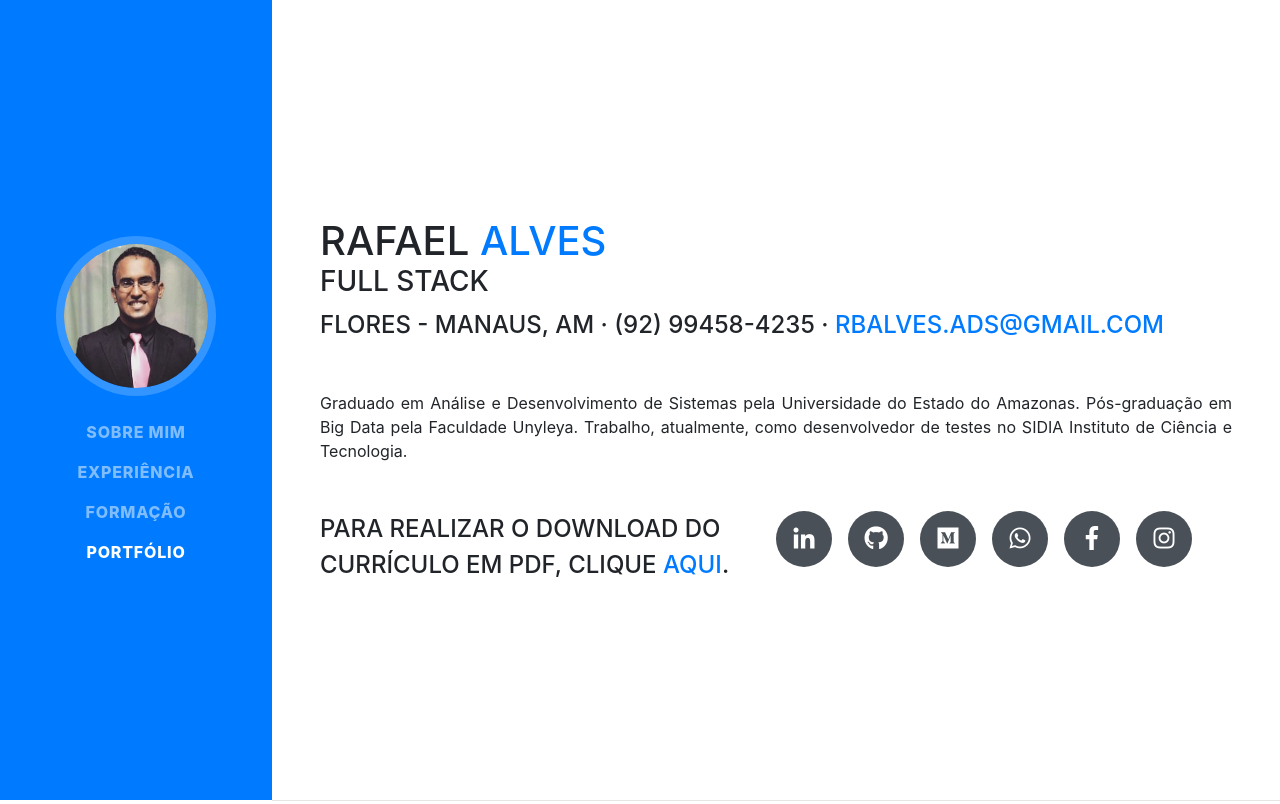
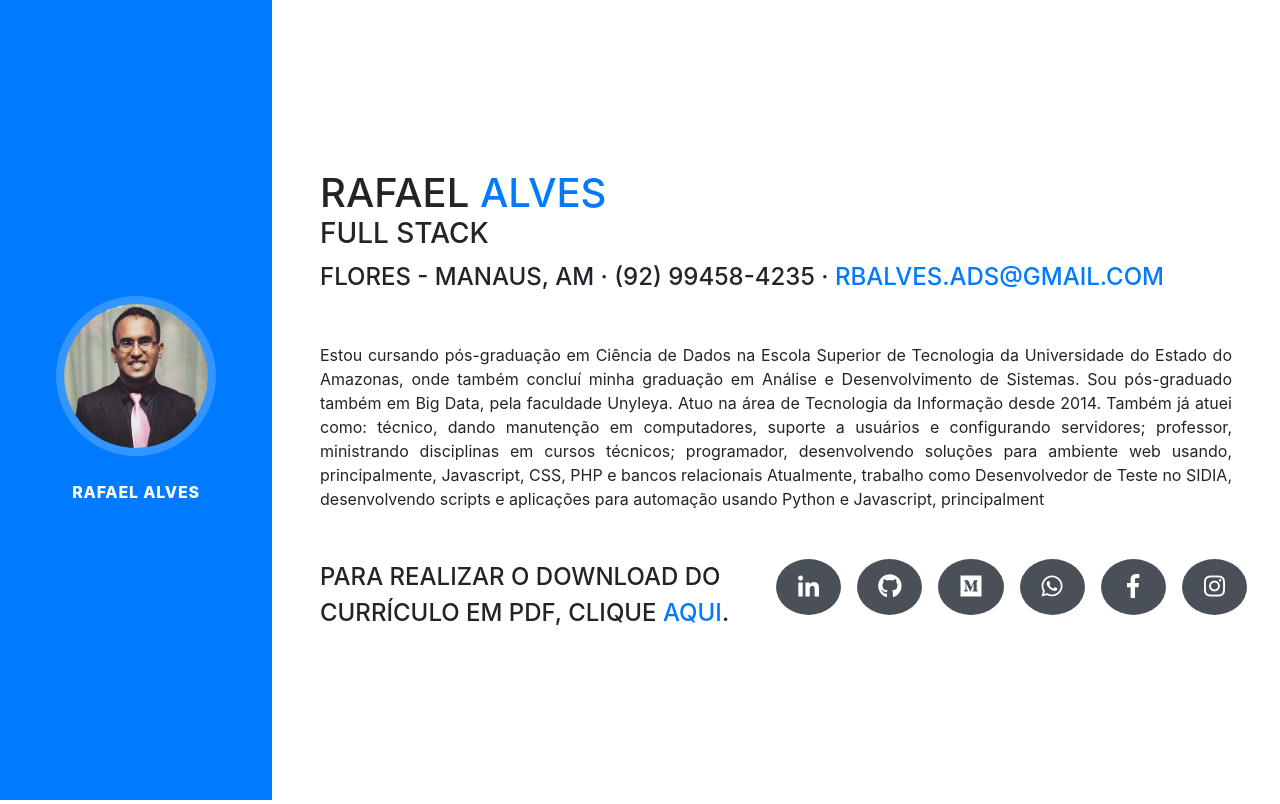
Before and after one commit to rbalves/rbalves.github.io, a website with bundled scripts: page index.html in a window 1280 px wide. Shown: the top 804 px of the page. Built offline with nearby package versions, Linux system fonts and the light colour scheme; no server answers; a web font is replaced by a local one.

Commit message:
General changes

```diff
--- a/index.html
+++ b/index.html
@@ -43,9 +43,9 @@
       <div class="collapse navbar-collapse" id="navbarSupportedContent">
         <ul class="navbar-nav">
           <li class="nav-item">
-            <a class="nav-link js-scroll-trigger" href="#about">Sobre mim</a>
+            <a class="nav-link js-scroll-trigger" href="#about">RAFAEL ALVES</a>
           </li>
-          <li class="nav-item">
+          <!-- <li class="nav-item">
             <a class="nav-link js-scroll-trigger" href="#experience">Experiência</a>
           </li>
           <li class="nav-item">
@@ -53,7 +53,7 @@
           </li>
           <li class="nav-item">
             <a class="nav-link js-scroll-trigger" href="#portfolio">Portfólio</a>
-          </li>
+          </li> -->
         </ul>
       </div>
     </nav>
@@ -70,9 +70,12 @@
             <a href="mailto:rbalves.ads@gmail.com">rbalves.ads@gmail.com</a>
           </div>
           <p class="lead mb-5" align="justify" style="font-size: 16px">
-            Graduado em Análise e Desenvolvimento de Sistemas pela Universidade do Estado do Amazonas.
-            Pós-graduação em Big Data pela Faculdade Unyleya.
-            Trabalho, atualmente, como desenvolvedor de testes no SIDIA Instituto de Ciência e Tecnologia.
+            Estou cursando pós-graduação em Ciência de Dados na Escola Superior de Tecnologia da Universidade do Estado do Amazonas, onde também concluí minha graduação em Análise e Desenvolvimento de Sistemas. Sou pós-graduado também em Big Data, pela faculdade Unyleya. Atuo na área de Tecnologia da Informação desde 2014.
+            Também já atuei como:
+            técnico, dando manutenção em computadores, suporte a usuários e configurando servidores;
+            professor, ministrando disciplinas em cursos técnicos;
+            programador, desenvolvendo soluções para ambiente web usando, principalmente, Javascript, CSS, PHP e bancos relacionais
+            Atualmente, trabalho como Desenvolvedor de Teste no SIDIA, desenvolvendo scripts e aplicações para automação usando Python e Javascript, principalment
           </p>
           <div class="row">
             <div class="subheading col-md-6 col-sm-12 ">
@@ -81,22 +84,22 @@
             </div>
             <div class="social-icons col-md-6 col-sm-12 text-right">
               <div class="row">
-                <a href="https://www.linkedin.com/in/rbalves192/" target="_blank">
+                <a class="col" href="https://www.linkedin.com/in/rbalves192/" target="_blank">
                   <i class="fab fa-linkedin-in"></i>
                 </a>
-                <a href="https://github.com/rbalves/" target="_blank">
+                <a class="col" href="https://github.com/rbalves/" target="_blank">
                   <i class="fab fa-github"></i>
                 </a>
-                <a href="https://medium.com/@rbalves.ads" target="_blank">
+                <a class="col" href="https://medium.com/@rbalves.ads" target="_blank">
                   <i class="fab fa-medium"></i>
                 </a>
-                <a href="https://api.whatsapp.com/send?phone=5592994584235" target="_blank">
+                <a class="col" href="https://api.whatsapp.com/send?phone=5592994584235" target="_blank">
                   <i class="fab fa-whatsapp"></i>
                 </a>
-                <a href="https://www.facebook.com/rbalves192" target="_blank">
+                <a class="col" href="https://www.facebook.com/rbalves192" target="_blank">
                   <i class="fab fa-facebook-f"></i>
                 </a>
-                <a href="https://www.instagram.com/rbalves192" target="_blank">
+                <a class="col" href="https://www.instagram.com/rbalves192" target="_blank">
                   <i class="fab fa-instagram"></i>
                 </a>
               </div>
@@ -105,7 +108,7 @@
         </div>
       </section>
 
-      <hr class="m-0">
+      <!-- <hr class="m-0">
 
       <section class="resume-section p-3 p-lg-5 d-flex flex-column" id="experience">
         <div class="my-auto">
@@ -286,7 +289,7 @@
           <div id="repos"></div>
         </div>
       </section>
-
+        -->
     </div>
 
     <!-- Bootstrap core JavaScript -->
```
